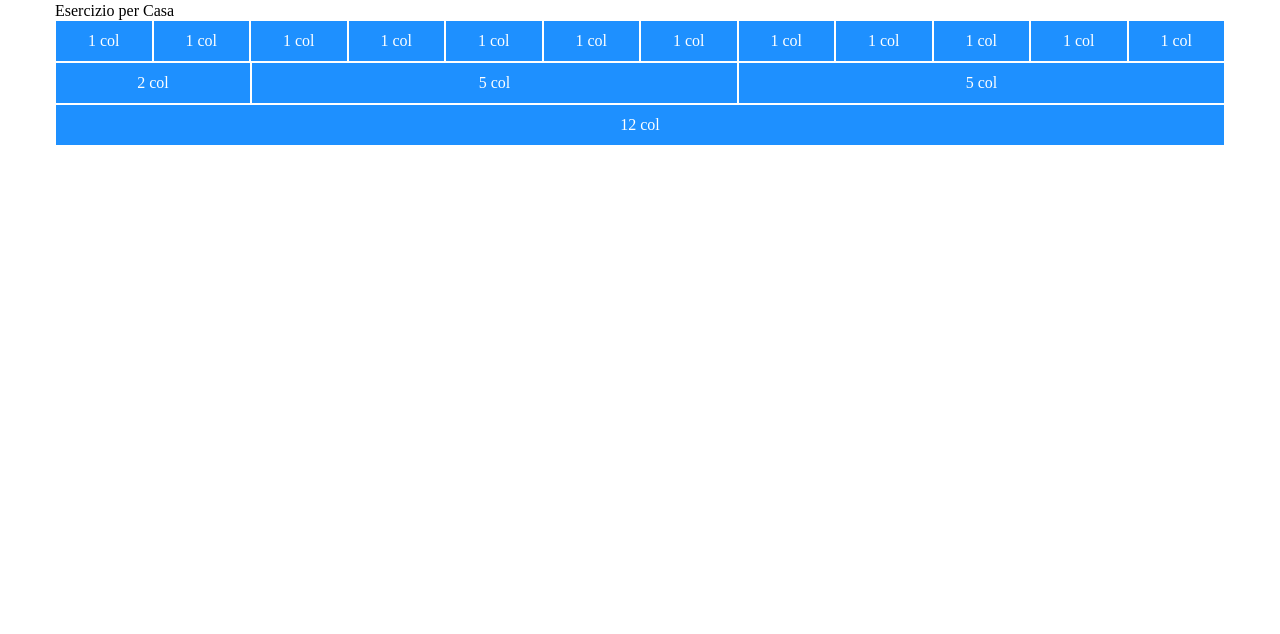
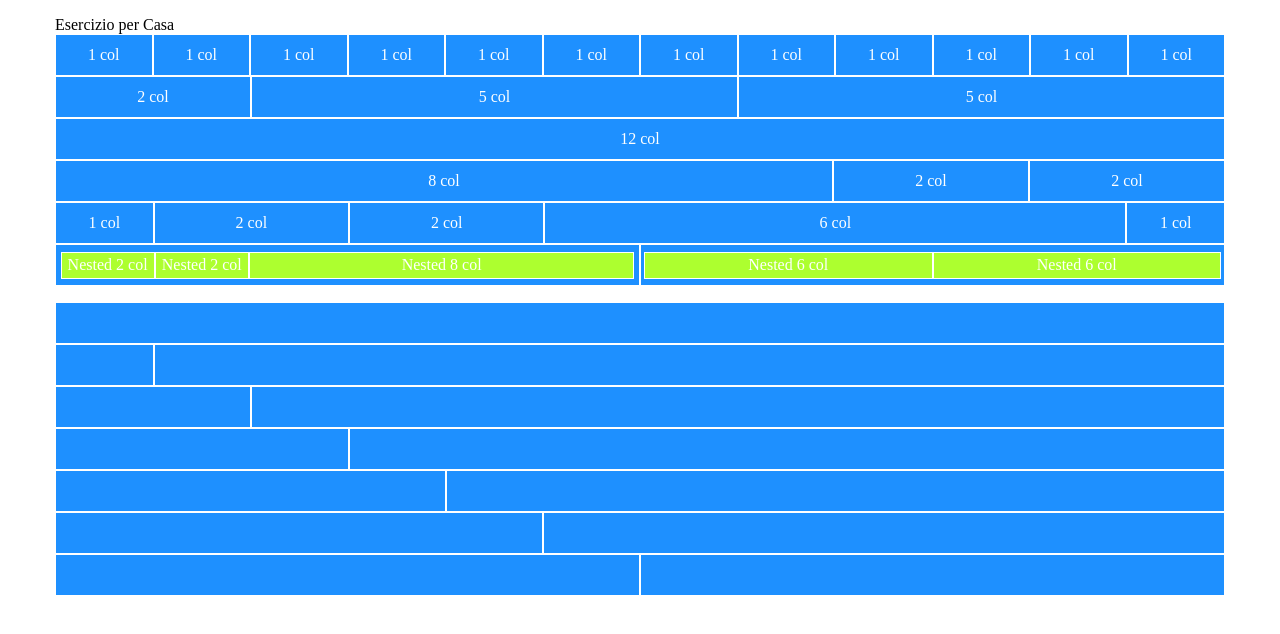
Before and after one commit to EdoardoRaimondoSenis/html-css-12bool, a plain HTML site: page index.html in a window 1280 px wide. Drawn offline with Linux system fonts and the light colour scheme.

Commit message:
primi due container

```diff
--- a/css/12-bool.css
+++ b/css/12-bool.css
@@ -5,6 +5,7 @@ body {
 .container {
     width: 1170px;
     margin: 0 auto;
+    margin-top: 2vh;
 }
 
 .row {
@@ -28,9 +29,73 @@ body {
     justify-content: center;
 }
 
+.col-3 {
+    flex-basis: calc((100% / 12) * 3);
+    max-width: calc((100% / 12) * 3);
+    display: flex;
+    align-items: center;
+    justify-content: center;
+}
+
+.col-4 {
+    flex-basis: calc((100% / 12) * 4);
+    max-width: calc((100% / 12) * 4);
+    display: flex;
+    align-items: center;
+    justify-content: center;
+}
+
 .col-5 {
     flex-basis: calc((100% / 12) * 5);
     max-width: calc((100% / 12) * 5);
+    display: flex;
+    align-items: center;
+    justify-content: center;
+}
+
+.col-6 {
+    flex-basis: calc((100% / 12) * 6);
+    max-width: calc((100% / 12) * 6);
+    display: flex;
+    align-items: center;
+    justify-content: center;
+}
+
+.col-7 {
+    flex-basis: calc((100% / 12) * 7);
+    max-width: calc((100% / 12) * 7);
+    display: flex;
+    align-items: center;
+    justify-content: center;
+}
+
+.col-8 {
+    flex-basis: calc((100% / 12) * 8);
+    max-width: calc((100% / 12) * 8);
+    display: flex;
+    align-items: center;
+    justify-content: center;
+}
+
+.col-9 {
+    flex-basis: calc((100% / 12) * 9);
+    max-width: calc((100% / 12) * 9);
+    display: flex;
+    align-items: center;
+    justify-content: center;
+}
+
+.col-10 {
+    flex-basis: calc((100% / 12) * 10);
+    max-width: calc((100% / 12) * 10);
+    display: flex;
+    align-items: center;
+    justify-content: center;
+}
+
+.col-11 {
+    flex-basis: calc((100% / 12) * 11);
+    max-width: calc((100% / 12) * 11);
     display: flex;
     align-items: center;
     justify-content: center;
@@ -43,3 +108,27 @@ body {
     align-items: center;
     justify-content: center;
 }
+
+.col-nest-2 {
+    flex-basis: calc((100% / 12) * 2 - 5px);
+    max-width: calc((100% / 12) * 2);
+    display: flex;
+    align-items: center;
+    justify-content: center;
+}
+
+.col-nest-8 {
+    flex-basis: calc((100% / 12) * 8 - 5px);
+    max-width: calc((100% / 12) * 8);
+    display: flex;
+    align-items: center;
+    justify-content: center;
+}
+
+.col-nest-6 {
+    flex-basis: calc((100% / 12) * 6 - 5px);
+    max-width: calc((100% / 12) * 6);
+    display: flex;
+    align-items: center;
+    justify-content: center;
+}
--- a/css/style.css
+++ b/css/style.css
@@ -4,3 +4,10 @@
     background-color: dodgerblue;
     color: white;
 }
+
+[class*="col-nest"] {
+    min-height: 25px;
+    border: white 1px solid;
+    background-color: greenyellow;
+    color: white;
+}
--- a/index.html
+++ b/index.html
@@ -31,6 +31,58 @@
             <div class="row">
                 <div class="col-12">12 col</div>
             </div>
+            <div class="row">
+                <div class="col-8">8 col</div>
+                <div class="col-2">2 col</div>
+                <div class="col-2">2 col</div>
+            </div>
+            <div class="row">
+                <div class="col-1">1 col</div>
+                <div class="col-2">2 col</div>
+                <div class="col-2">2 col</div>
+                <div class="col-6">6 col</div>
+                <div class="col-1">1 col</div>
+            </div>
+            <div class="row">
+                <div class="col-6">
+                    <div class="col-nest-2">Nested 2 col</div>
+                    <div class="col-nest-2">Nested 2 col</div>
+                    <div class="col-nest-8">Nested 8 col</div>
+                </div>
+                <div class="col-6">
+                    <div class="col-nest-6">Nested 6 col</div>
+                    <div class="col-nest-6">Nested 6 col</div>
+                </div>
+            </div>
+        </div>
+        <div class="container">
+            <div class="row">
+                <div class="col-12"></div>
+            </div>
+            <div class="row">
+                <div class="col-1"></div>
+                <div class="col-11"></div>
+            </div>
+            <div class="row">
+                <div class="col-2"></div>
+                <div class="col-10"></div>
+            </div>
+            <div class="row">
+                <div class="col-3"></div>
+                <div class="col-9"></div>
+            </div>
+            <div class="row">
+                <div class="col-4"></div>
+                <div class="col-8"></div>
+            </div>
+            <div class="row">
+                <div class="col-5"></div>
+                <div class="col-7"></div>
+            </div>
+            <div class="row">
+                <div class="col-6"></div>
+                <div class="col-6"></div>
+            </div>
         </div>
 
     </body>
```
